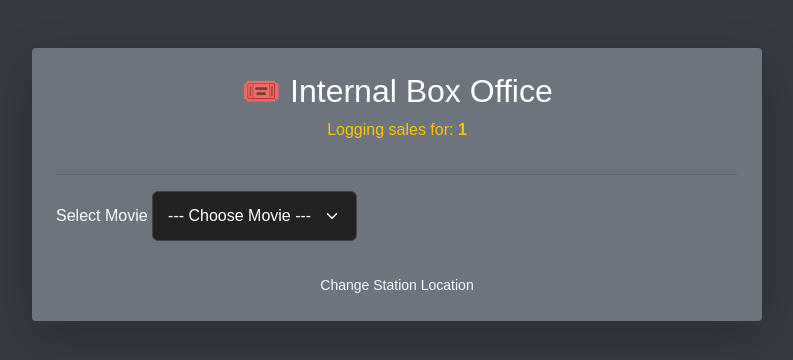
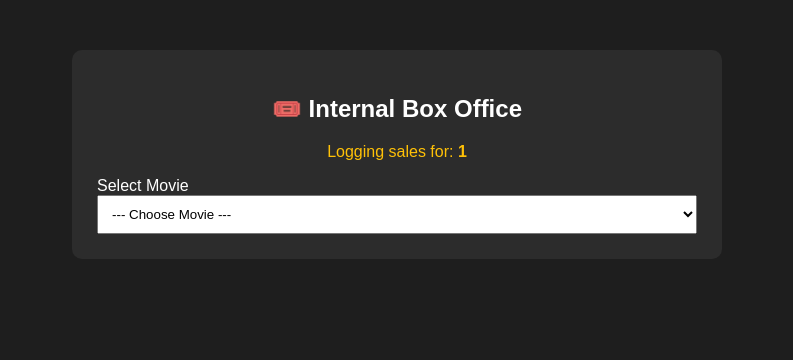
Before and after one commit to EnriqueR-tech/Movie-Page, a PHP site: page /pages/box-office.php in a window 1280 px wide. Shown: the top 360 px of the page, without its empty margins (243-1036 px from the left). Run offline with PHP 8.4, Linux system fonts and the light colour scheme; the visitor is signed in with stand-in values (Sample User, id 1); data comes from the database, SQL or seed files in the repository; some libraries are stand-ins or nearby versions.

Commit message:
Update box-office.php (#20)

```diff
--- a/pages/box-office.php
+++ b/pages/box-office.php
@@ -2,33 +2,26 @@
 session_start();
 include "../config/connection.php";
 
-/**
- * STEP 1: SESSION VERIFICATION
- * We check if the employee has selected a theater location for their shift.
- * If not, we force a redirect to the selection page to ensure data integrity.
- */
 if (!isset($_SESSION['theater'])) {
     header("Location: theater-select.php");
     exit;
 }
 
-// Retrieve state from URL or Session
-$selectedMovie = $_GET['movie_id'] ?? "";
-$theaterName = $_SESSION['theater'];
+$selectedMovie = isset($_GET['movie_id']) ? (int)$_GET['movie_id'] : 0;
+$theaterName = htmlspecialchars($_SESSION['theater']);
 
-/**
- * STEP 2: DYNAMIC DATA RETRIEVAL
- * We fetch all available movies to populate the dropdown.
- */
+// Fetch movies
 $movieList = $connection->query("SELECT movie_id, title FROM movies ORDER BY title");
 
-/**
- * STEP 3: CONDITIONAL SHOWTIME FILTERING
- * If a movie is selected, we fetch active screenings that still have seats.
- */
+// Fetch showtimes if movie selected
 $showtimes = null;
 if ($selectedMovie) {
-    $stmt = $connection->prepare("SELECT id, start_time, capacity FROM screenings WHERE movie_id = ? AND capacity > 0");
+    $stmt = $connection->prepare("
+        SELECT id, start_time, capacity
+        FROM screenings
+        WHERE movie_id = ? AND capacity > 0
+        ORDER BY start_time ASC
+    ");
     $stmt->bind_param("i", $selectedMovie);
     $stmt->execute();
     $showtimes = $stmt->get_result();
@@ -38,28 +31,22 @@ if ($selectedMovie) {
 <!DOCTYPE html>
 <html>
 <head>
-    <?php include "../config/header.php"; ?>
+    <title>Box Office - Staff Portal</title>
     <link rel="stylesheet" href="../config/style.css">
-    <title>Box Office - Staff Portal</title>
 </head>
-<body class="bg-dark text-white">
+<body style="background:#1e1e1e;color:white;font-family:sans-serif;">
 
-<div class="container mt-5">
-    <div class="row justify-content-center">
-        <div class="col-md-8">
-            <div class="card bg-secondary p-4 border-0 shadow-lg">
-                <h2 class="text-center">🎟️ Internal Box Office</h2>
-                <!-- Displays the current "Station" the employee is logged into -->
-                <p class="text-center text-warning">Logging sales for: <strong><?php echo htmlspecialchars($theaterName); ?></strong></p>
-                <hr>
+<div style="max-width:600px;margin:50px auto;background:#2c2c2c;padding:25px;border-radius:10px;">
+    <h2 style="text-align:center;">🎟️ Internal Box Office</h2>
+    <p style="text-align:center;color:#ffc107;">
+        Logging sales for: <strong><?php echo $theaterName; ?></strong>
+    </p>
 
-                <!-- STEP 4: TRANSACTION FORM
-                     Directs the data to tickets-save.php for processing -->
     <form method="POST" action="../handlers/tickets-save.php">
-                    <div class="mb-3">
+
+        <!-- Movie -->
         <label>Select Movie</label>
-                        <!-- JavaScript 'onchange' allows the page to refresh and load showtimes immediately -->
-                        <select class="form-select" onchange="location.href='box-office.php?movie_id='+this.value">
+        <select name="movie_id" onchange="location.href='box-office.php?movie_id='+this.value" style="width:100%;padding:10px;">
             <option disabled <?php echo !$selectedMovie ? 'selected' : ''; ?>>--- Choose Movie ---</option>
             <?php while ($m = $movieList->fetch_assoc()): ?>
                 <option value="<?php echo $m['movie_id']; ?>" <?php echo ($selectedMovie == $m['movie_id']) ? 'selected' : ''; ?>>
@@ -67,43 +54,39 @@ if ($selectedMovie) {
                 </option>
             <?php endwhile; ?>
         </select>
-                    </div>
 
         <?php if ($selectedMovie): ?>
             <input type="hidden" name="movie_id" value="<?php echo $selectedMovie; ?>">
 
-                        <div class="mb-3">
+            <!-- Customer -->
             <label>Customer Name</label>
-                            <input type="text" name="customer_name" class="form-control" placeholder="Walk-in Customer Name" required>
-                        </div>
+            <input type="text" name="customer_name" required style="width:100%;padding:10px;">
 
-                        <div class="mb-3">
+            <!-- Showtime -->
             <label>Select Showtime</label>
-                            <select name="screening_id" class="form-select" required>
+
+            <?php if ($showtimes && $showtimes->num_rows > 0): ?>
+                <select name="screening_id" required style="width:100%;padding:10px;">
                     <?php while ($s = $showtimes->fetch_assoc()): ?>
                         <option value="<?php echo $s['id']; ?>">
                             <?php echo date("g:i A", strtotime($s['start_time'])); ?>
-                                        (<?php echo $s['capacity']; ?> seats remaining)
+                            (<?php echo $s['capacity']; ?> seats left)
                         </option>
                     <?php endwhile; ?>
                 </select>
-                        </div>
+            <?php else: ?>
+                <p style="color:red;">No available showtimes.</p>
+            <?php endif; ?>
 
-                        <div class="mb-3">
+            <!-- Quantity -->
             <label>Quantity</label>
-                            <input type="number" name="tickets" class="form-control" value="1" min="1" required>
-                        </div>
+            <input type="number" name="tickets" value="1" min="1" required style="width:100%;padding:10px;">
 
-                        <button type="submit" class="btn btn-danger w-100 fw-bold">COMPLETE SALE</button>
+            <button type="submit" style="width:100%;margin-top:15px;padding:12px;background:red;color:white;border:none;">
+                COMPLETE SALE
+            </button>
         <?php endif; ?>
     </form>
-
-                <div class="mt-3 text-center">
-                    <a href="theater-select.php" class="text-light small">Change Station Location</a>
-                </div>
-            </div>
-        </div>
-    </div>
 </div>
 </body>
 </html>
```
Lines whose indentation alone changed are shown as unchanged.
